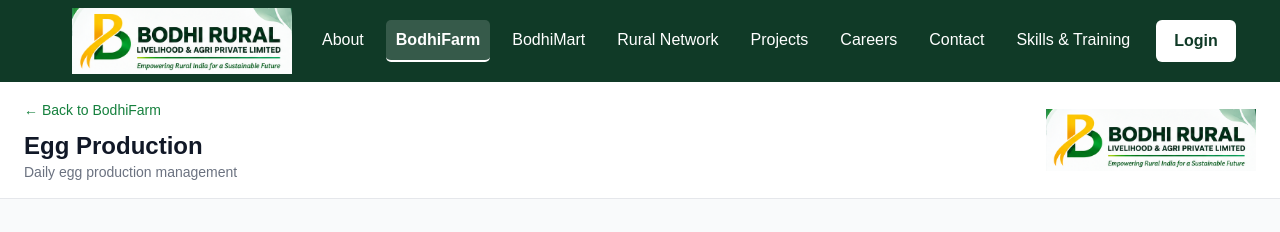
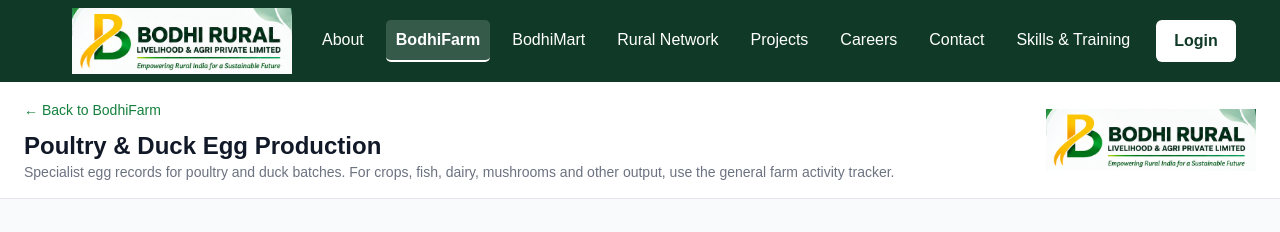
Before and after one commit to drdeepaksingh1/Bodhi-Rural, a Next.js app: page /bodhifarm/egg-production in a window 1280 px wide. Shown: the top 232 px of the page. Built offline with nearby package versions, Linux system fonts and the light colour scheme; no server answers; the database is empty.

Commit message:
Clarify specialist poultry production pages

```diff
--- a/src/app/bodhifarm/egg-production/page.tsx
+++ b/src/app/bodhifarm/egg-production/page.tsx
@@ -323,11 +323,11 @@ export default function EggProductionPage() {
             </a>
 
             <h1 className="mt-2 text-2xl font-bold text-gray-900">
-              Egg Production
+              Poultry & Duck Egg Production
             </h1>
 
             <p className="text-sm text-gray-500">
-              Daily egg production management
+              Specialist egg records for poultry and duck batches. For crops, fish, dairy, mushrooms and other output, use the general farm activity tracker.
             </p>
           </div>
 
```
